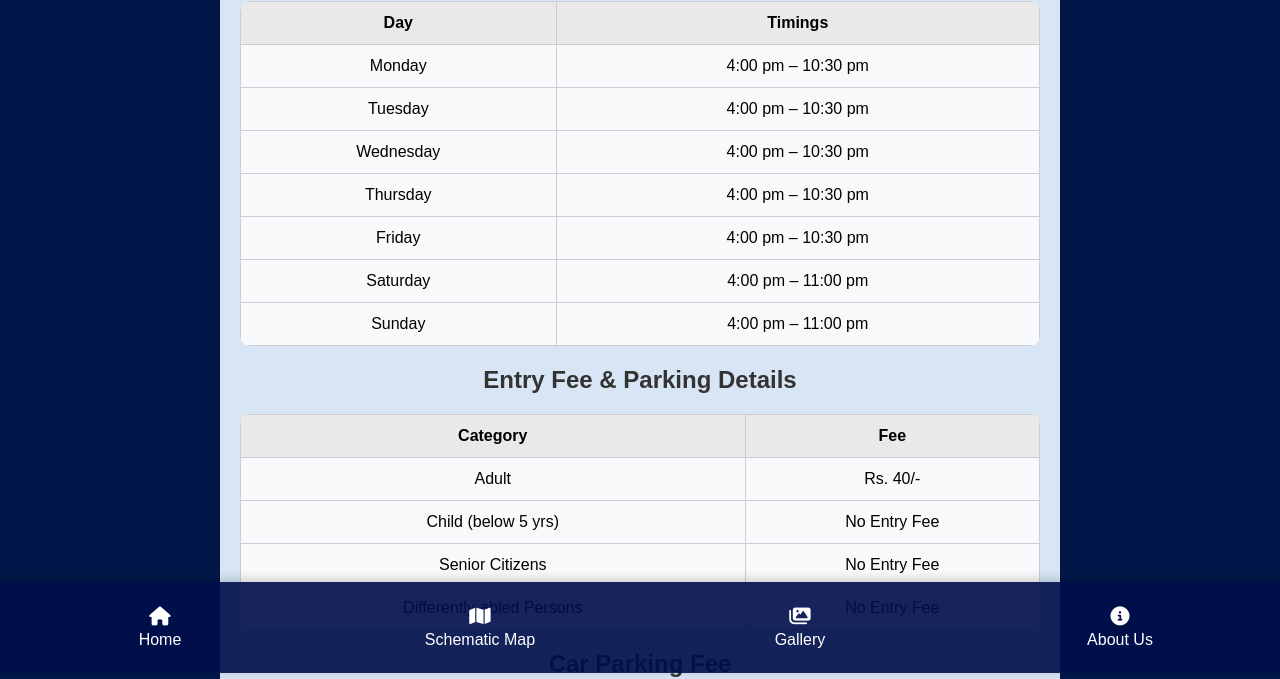
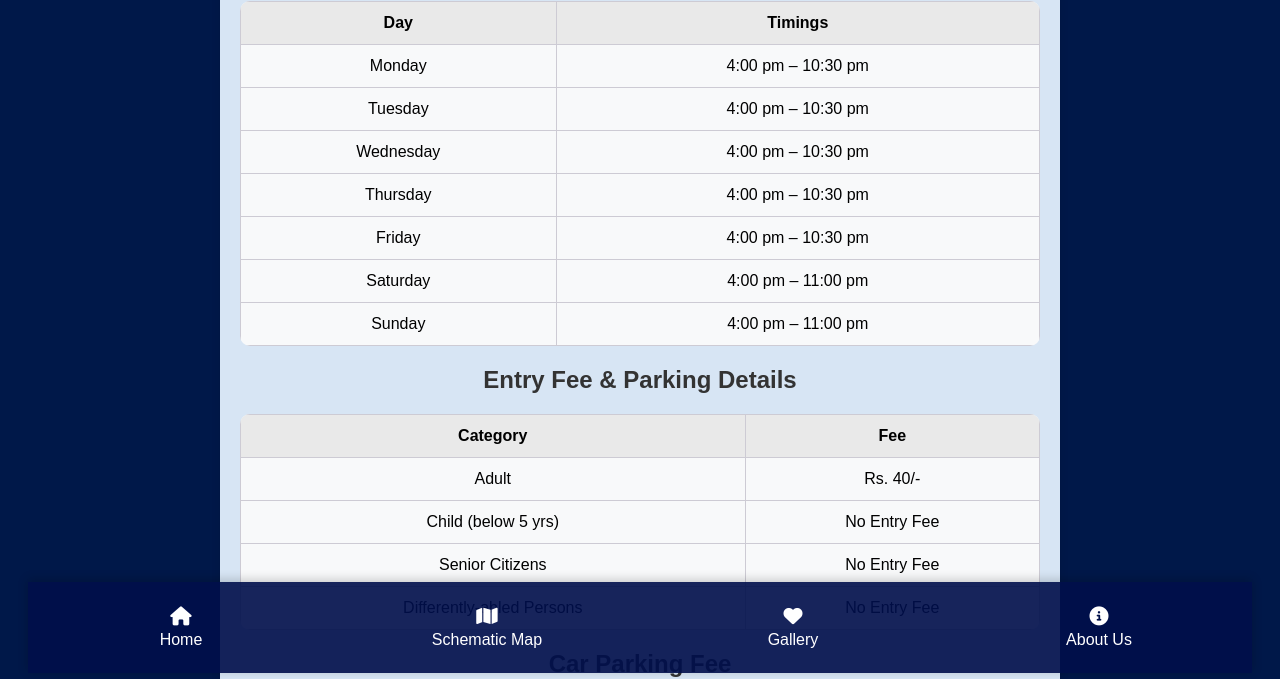
Before and after one commit to vasiprashanti/numaish4, a plain HTML site: page time.html in a window 1280 px wide. Shown: the part 127-806 px from the top of the page. Drawn offline with Linux system fonts and the light colour scheme.

Commit message:
Update time.html

```diff
--- a/time.html
+++ b/time.html
@@ -75,7 +75,7 @@
 
 /* Bottom Navbar */
 .bottom-nav {
-    position: fixed;
+    position: sticky;
     bottom: 0;
     left: 0;
     width: 100%;
@@ -140,7 +140,7 @@
     </style>
 </head>
 <body>
-    <a href="home.html" class="go-back">&#8592;</a>
+    <a href="../MAP/index.html" class="go-back">&#8592;</a>
     <div class="container">
         <h1>Numaish Exhibition Timings</h1>
         <table>
@@ -187,24 +187,22 @@
     </div>
    <!-- Bottom Navbar -->
 <div class="bottom-nav">
-        <a href="Home.html" class="nav-item">
+    <a href="../MAP/index.html" class="nav-item">
         <i class="fas fa-home"></i>
         Home
     </a>
-        <a href="map.html" class="nav-item">
+    <a href="../MAP/map1.html" class="nav-item">
         <i class="fas fa-map"></i>
         Schematic Map
     </a>
-        <a href="gallery.html" class="nav-item">
-            <i class="fas fa-images"></i>
+    <a href="../MAP/gallery.html" class="nav-item">
+        <i class="fas fa-heart"></i>
         Gallery
     </a>
-
-        <a href="about.html" class="nav-item">
+    <a href="../MAP/about.html" class="nav-item">
         <i class="fas fa-info-circle"></i>
         About Us
     </a>
     </div>
-
 </body>
 </html>
```
Lines whose indentation alone changed are shown as unchanged.
